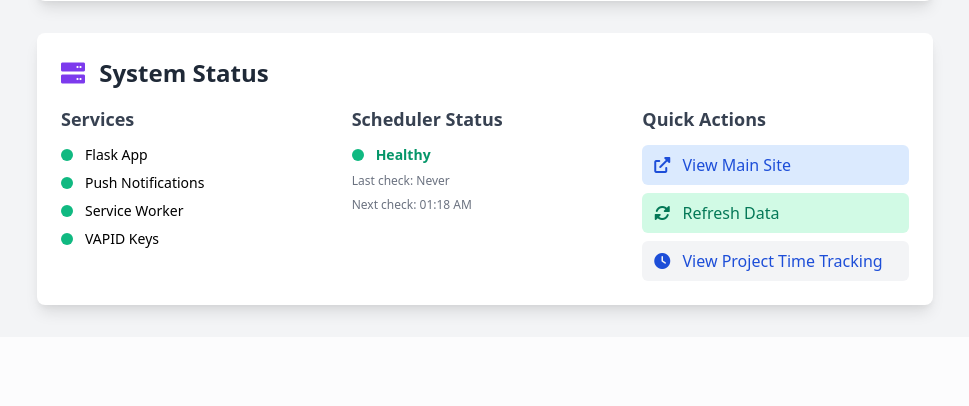
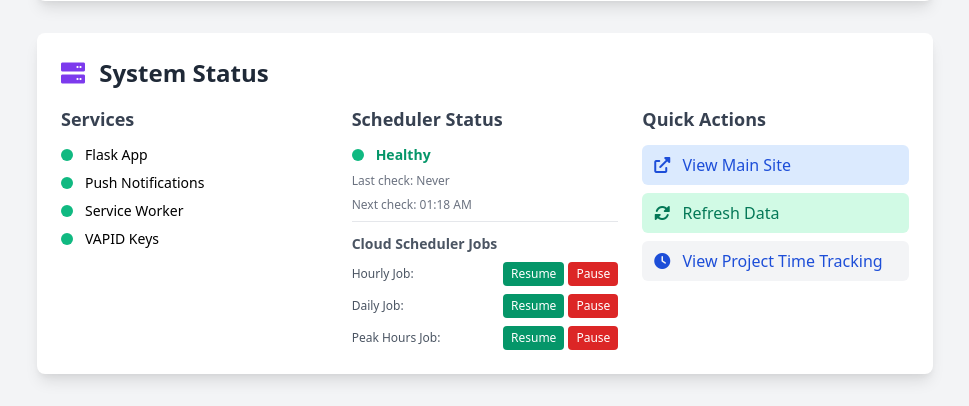
Before and after one commit to 151henry151/too-hot, a Flask app: template templates/admin.html in a window 1280 px wide. Shown: the part 2249-2655 px from the top of the page, without its empty margins (155-1124 px from the left). Before the commit the page ends 2569 px from the top, so only its background shows below. Run offline with Flask 3, Linux system fonts and the light colour scheme; the template is opened without the code that fills it, so the values that code supplies are empty; data comes from the database, SQL or seed files in the repository; some libraries are stand-ins or nearby versions.

Commit message:
Add Cloud Scheduler job controls to admin dashboard
- Added pause/resume buttons for each Cloud Scheduler job (hourly, daily, peak-hours)
- Added /api/scheduler/job-control endpoint for controlling jobs via REST API
- Improved error logging for all scheduler operations (health checks, job controls, settings updates)
- All scheduler errors now logged to database and visible in system logs
- Added detailed response status logging for debugging API calls

```diff
--- a/app.py
+++ b/app.py
@@ -1938,11 +1938,122 @@ def scheduler_health():
             'active_job': active_job
         })
     except Exception as e:
+        # Log the error
+        log_scheduler_activity(
+            trigger_type='health_check',
+            locations_checked=[],
+            temperatures_found={},
+            alerts_triggered=0,
+            threshold_used=TEMP_THRESHOLD,
+            status='error',
+            error_message=f'Scheduler health check failed: {str(e)}'
+        )
         return jsonify({
             'status': 'unhealthy',
             'error': str(e),
             'timestamp': datetime.now().isoformat()
         }), 500
+
+@app.route('/api/scheduler/job-control', methods=['POST'])
+@requires_auth
+def scheduler_job_control():
+    """Control Cloud Scheduler jobs (pause/resume)"""
+    try:
+        data = request.get_json()
+        job_name = data.get('job_name')
+        action = data.get('action')
+
+        if not job_name or not action:
+            return jsonify({'success': False, 'error': 'Missing job_name or action'}), 400
+
+        if action not in ['pause', 'resume']:
+            return jsonify({'success': False, 'error': 'Action must be pause or resume'}), 400
+
+        # Get project ID from environment or metadata
+        project_id = os.environ.get('GOOGLE_CLOUD_PROJECT')
+        if not project_id:
+            # Try to get from metadata service
+            try:
+                metadata_response = requests.get('http://metadata.google.internal/computeMetadata/v1/project/project-id',
+                                              headers={'Metadata-Flavor': 'Google'}, timeout=2)
+                if metadata_response.status_code == 200:
+                    project_id = metadata_response.text
+            except:
+                pass
+
+        if not project_id:
+            error_msg = "Could not determine Google Cloud project ID"
+            log_scheduler_activity(
+                trigger_type='job_control',
+                locations_checked=[],
+                temperatures_found={},
+                alerts_triggered=0,
+                threshold_used=TEMP_THRESHOLD,
+                status='error',
+                error_message=f'{error_msg}: {job_name} {action}'
+            )
+            return jsonify({'success': False, 'error': error_msg}), 500
+
+        # Use Cloud Scheduler REST API
+        import requests
+        from google.auth import default
+        from google.auth.transport.requests import Request
+
+        # Get credentials
+        credentials, _ = default()
+        credentials.refresh(Request())
+
+        # Base URL for Cloud Scheduler API
+        base_url = f"https://cloudscheduler.googleapis.com/v1/projects/{project_id}/locations/us-central1/jobs"
+        headers = {
+            'Authorization': f'Bearer {credentials.token}',
+            'Content-Type': 'application/json'
+        }
+
+        # Make the API call
+        control_url = f"{base_url}/{job_name}:{action}"
+        response = requests.post(control_url, headers=headers)
+
+        if response.status_code == 200:
+            success_msg = f"Successfully {action}d {job_name}"
+            print(f"✅ {success_msg}")
+            log_scheduler_activity(
+                trigger_type='job_control',
+                locations_checked=[job_name],
+                temperatures_found={},
+                alerts_triggered=0,
+                threshold_used=TEMP_THRESHOLD,
+                status='success',
+                error_message=None
+            )
+            return jsonify({'success': True, 'message': success_msg})
+        else:
+            error_msg = f"Failed to {action} {job_name}: HTTP {response.status_code}"
+            print(f"❌ {error_msg}")
+            log_scheduler_activity(
+                trigger_type='job_control',
+                locations_checked=[job_name],
+                temperatures_found={},
+                alerts_triggered=0,
+                threshold_used=TEMP_THRESHOLD,
+                status='error',
+                error_message=f'{error_msg} - Response: {response.text}'
+            )
+            return jsonify({'success': False, 'error': error_msg}), 500
+
+    except Exception as e:
+        error_msg = f"Error controlling scheduler job: {str(e)}"
+        print(f"❌ {error_msg}")
+        log_scheduler_activity(
+            trigger_type='job_control',
+            locations_checked=[job_name] if 'job_name' in locals() else [],
+            temperatures_found={},
+            alerts_triggered=0,
+            threshold_used=TEMP_THRESHOLD,
+            status='error',
+            error_message=error_msg
+        )
+        return jsonify({'success': False, 'error': error_msg}), 500
 
 import os
 import time
@@ -2126,7 +2237,17 @@ def update_cloud_scheduler_jobs(frequency):
                 pass
 
         if not project_id:
-            print("❌ Could not determine Google Cloud project ID")
+            error_msg = "Could not determine Google Cloud project ID"
+            print(f"❌ {error_msg}")
+            log_scheduler_activity(
+                trigger_type='settings_update',
+                locations_checked=[],
+                temperatures_found={},
+                alerts_triggered=0,
+                threshold_used=TEMP_THRESHOLD,
+                status='error',
+                error_message=f'{error_msg} - Frequency: {frequency}'
+            )
             return False
 
         # Use Cloud Scheduler REST API instead of gcloud
@@ -2159,14 +2280,44 @@ def update_cloud_scheduler_jobs(frequency):
                 print(f"🔍 Daily job pause response: {pause_response.status_code}")
 
                 if resume_response.status_code == 200 and pause_response.status_code == 200:
-                    print("✅ Cloud Scheduler: Enabled hourly job, paused daily job")
+                    success_msg = "Cloud Scheduler: Enabled hourly job, paused daily job"
+                    print(f"✅ {success_msg}")
+                    log_scheduler_activity(
+                        trigger_type='settings_update',
+                        locations_checked=['hourly-temperature-check', 'daily-temperature-check'],
+                        temperatures_found={},
+                        alerts_triggered=0,
+                        threshold_used=TEMP_THRESHOLD,
+                        status='success',
+                        error_message=None
+                    )
                     return True
                 else:
-                    print(f"❌ Cloud Scheduler API calls failed: resume={resume_response.status_code}, pause={pause_response.status_code}")
+                    error_msg = f"Cloud Scheduler API calls failed: resume={resume_response.status_code}, pause={pause_response.status_code}"
+                    print(f"❌ {error_msg}")
+                    log_scheduler_activity(
+                        trigger_type='settings_update',
+                        locations_checked=['hourly-temperature-check', 'daily-temperature-check'],
+                        temperatures_found={},
+                        alerts_triggered=0,
+                        threshold_used=TEMP_THRESHOLD,
+                        status='error',
+                        error_message=f'{error_msg} - Frequency: {frequency}'
+                    )
                     return False
 
             except Exception as e:
-                print(f"❌ Error updating Cloud Scheduler jobs via API: {e}")
+                error_msg = f"Error updating Cloud Scheduler jobs via API: {e}"
+                print(f"❌ {error_msg}")
+                log_scheduler_activity(
+                    trigger_type='settings_update',
+                    locations_checked=['hourly-temperature-check', 'daily-temperature-check'],
+                    temperatures_found={},
+                    alerts_triggered=0,
+                    threshold_used=TEMP_THRESHOLD,
+                    status='error',
+                    error_message=f'{error_msg} - Frequency: {frequency}'
+                )
                 return False
 
         elif frequency == 'daily':
@@ -2183,19 +2334,59 @@ def update_cloud_scheduler_jobs(frequency):
                 print(f"🔍 Hourly job pause response: {pause_response.status_code}")
 
                 if resume_response.status_code == 200 and pause_response.status_code == 200:
-                    print("✅ Cloud Scheduler: Enabled daily job, paused hourly job")
+                    success_msg = "Cloud Scheduler: Enabled daily job, paused hourly job"
+                    print(f"✅ {success_msg}")
+                    log_scheduler_activity(
+                        trigger_type='settings_update',
+                        locations_checked=['daily-temperature-check', 'hourly-temperature-check'],
+                        temperatures_found={},
+                        alerts_triggered=0,
+                        threshold_used=TEMP_THRESHOLD,
+                        status='success',
+                        error_message=None
+                    )
                     return True
                 else:
-                    print(f"❌ Cloud Scheduler API calls failed: resume={resume_response.status_code}, pause={pause_response.status_code}")
+                    error_msg = f"Cloud Scheduler API calls failed: resume={resume_response.status_code}, pause={pause_response.status_code}"
+                    print(f"❌ {error_msg}")
+                    log_scheduler_activity(
+                        trigger_type='settings_update',
+                        locations_checked=['daily-temperature-check', 'hourly-temperature-check'],
+                        temperatures_found={},
+                        alerts_triggered=0,
+                        threshold_used=TEMP_THRESHOLD,
+                        status='error',
+                        error_message=f'{error_msg} - Frequency: {frequency}'
+                    )
                     return False
 
             except Exception as e:
-                print(f"❌ Error updating Cloud Scheduler jobs via API: {e}")
+                error_msg = f"Error updating Cloud Scheduler jobs via API: {e}"
+                print(f"❌ {error_msg}")
+                log_scheduler_activity(
+                    trigger_type='settings_update',
+                    locations_checked=['daily-temperature-check', 'hourly-temperature-check'],
+                    temperatures_found={},
+                    alerts_triggered=0,
+                    threshold_used=TEMP_THRESHOLD,
+                    status='error',
+                    error_message=f'{error_msg} - Frequency: {frequency}'
+                )
                 return False
 
     except Exception as e:
-        print(f"❌ Error updating Cloud Scheduler jobs: {e}")
+        error_msg = f"Error updating Cloud Scheduler jobs: {e}"
+        print(f"❌ {error_msg}")
         print("ℹ️  Note: This may not work in local development environment")
+        log_scheduler_activity(
+            trigger_type='settings_update',
+            locations_checked=[],
+            temperatures_found={},
+            alerts_triggered=0,
+            threshold_used=TEMP_THRESHOLD,
+            status='error',
+            error_message=f'{error_msg} - Frequency: {frequency}'
+        )
         return False
 
 @app.route('/api/settings', methods=['POST'])
--- a/templates/admin.html
+++ b/templates/admin.html
@@ -385,6 +385,53 @@
                             </div>
                             <div class="text-xs text-gray-500" id="scheduler-last-check">Last check: Unknown</div>
                             <div class="text-xs text-gray-500" id="scheduler-next-check">Next check: Unknown</div>
+
+                            <!-- Cloud Scheduler Job Controls -->
+                            <div class="mt-3 pt-3 border-t border-gray-200">
+                                <h4 class="text-sm font-semibold text-gray-600 mb-2">Cloud Scheduler Jobs</h4>
+                                <div class="space-y-2">
+                                    <div class="flex items-center justify-between">
+                                        <span class="text-xs text-gray-600">Hourly Job:</span>
+                                        <div class="flex space-x-1">
+                                            <button onclick="controlSchedulerJob('hourly-temperature-check', 'resume')"
+                                                    class="px-2 py-1 text-xs bg-green-600 text-white rounded hover:bg-green-700">
+                                                Resume
+                                            </button>
+                                            <button onclick="controlSchedulerJob('hourly-temperature-check', 'pause')"
+                                                    class="px-2 py-1 text-xs bg-red-600 text-white rounded hover:bg-red-700">
+                                                Pause
+                                            </button>
+                                        </div>
+                                    </div>
+                                    <div class="flex items-center justify-between">
+                                        <span class="text-xs text-gray-600">Daily Job:</span>
+                                        <div class="flex space-x-1">
+                                            <button onclick="controlSchedulerJob('daily-temperature-check', 'resume')"
+                                                    class="px-2 py-1 text-xs bg-green-600 text-white rounded hover:bg-green-700">
+                                                Resume
+                                            </button>
+                                            <button onclick="controlSchedulerJob('daily-temperature-check', 'pause')"
+                                                    class="px-2 py-1 text-xs bg-red-600 text-white rounded hover:bg-red-700">
+                                                Pause
+                                            </button>
+                                        </div>
+                                    </div>
+                                    <div class="flex items-center justify-between">
+                                        <span class="text-xs text-gray-600">Peak Hours Job:</span>
+                                        <div class="flex space-x-1">
+                                            <button onclick="controlSchedulerJob('peak-hours-temperature-check', 'resume')"
+                                                    class="px-2 py-1 text-xs bg-green-600 text-white rounded hover:bg-green-700">
+                                                Resume
+                                            </button>
+                                            <button onclick="controlSchedulerJob('peak-hours-temperature-check', 'pause')"
+                                                    class="px-2 py-1 text-xs bg-red-600 text-white rounded hover:bg-red-700">
+                                                Pause
+                                            </button>
+                                        </div>
+                                    </div>
+                                </div>
+                                <div id="scheduler-job-result" class="mt-2 text-xs hidden"></div>
+                            </div>
                         </div>
                     </div>
 
@@ -925,7 +972,48 @@
                 });
         }
 
+        // Cloud Scheduler Job Control
+        function controlSchedulerJob(jobName, action) {
+            const resultDiv = document.getElementById('scheduler-job-result');
+            resultDiv.className = 'mt-2 text-xs bg-blue-100 text-blue-700 p-2 rounded';
+            resultDiv.innerHTML = `<i class="fas fa-spinner fa-spin mr-1"></i>${action.charAt(0).toUpperCase() + action.slice(1)}ing ${jobName}...`;
+            resultDiv.classList.remove('hidden');
 
+            fetch('/api/scheduler/job-control', {
+                method: 'POST',
+                headers: {
+                    'Content-Type': 'application/json',
+                },
+                body: JSON.stringify({
+                    job_name: jobName,
+                    action: action
+                })
+            })
+            .then(response => response.json())
+            .then(data => {
+                if (data.success) {
+                    resultDiv.className = 'mt-2 text-xs bg-green-100 text-green-700 p-2 rounded';
+                    resultDiv.innerHTML = `<i class="fas fa-check mr-1"></i>Successfully ${action}d ${jobName}`;
+                } else {
+                    resultDiv.className = 'mt-2 text-xs bg-red-100 text-red-700 p-2 rounded';
+                    resultDiv.innerHTML = `<i class="fas fa-times mr-1"></i>Failed to ${action} ${jobName}: ${data.error}`;
+                }
+
+                // Hide result after 5 seconds
+                setTimeout(() => {
+                    resultDiv.classList.add('hidden');
+                }, 5000);
+            })
+            .catch(error => {
+                resultDiv.className = 'mt-2 text-xs bg-red-100 text-red-700 p-2 rounded';
+                resultDiv.innerHTML = `<i class="fas fa-times mr-1"></i>Error: ${error.message}`;
+
+                // Hide result after 5 seconds
+                setTimeout(() => {
+                    resultDiv.classList.add('hidden');
+                }, 5000);
+            });
+        }
 
         // Add event listeners
         document.addEventListener('DOMContentLoaded', function() {
```
